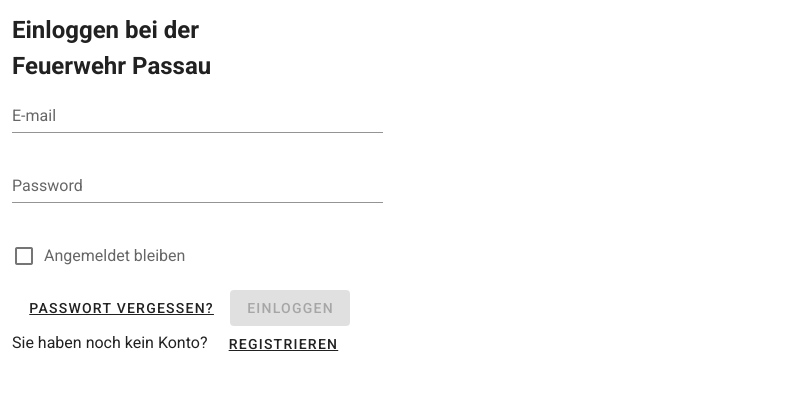
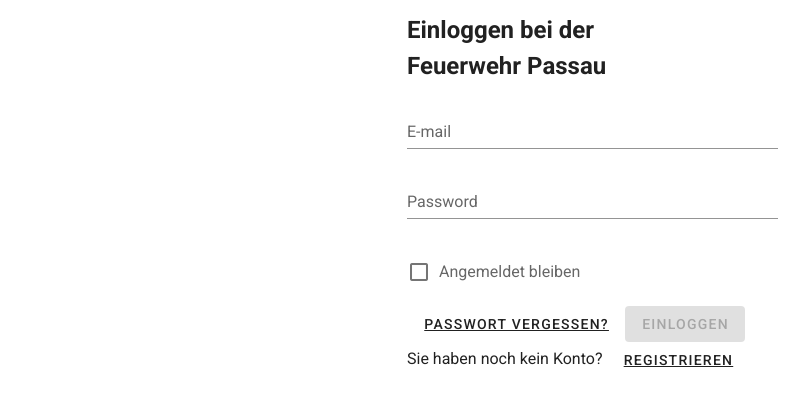
Before and after one commit to AlaaEzzeldin/sandbags-management, a Vue app in the folder sandsack-management-frontend/: page / in a window 1280 px wide. Shown: the top 406 px of the page, without its empty margins (0-796 px from the left). Built offline with nearby package versions, Linux system fonts and the light colour scheme.

Commit message:
centralize the login card

```diff
--- a/sandsack-management-frontend/src/views/LoginPage.vue
+++ b/sandsack-management-frontend/src/views/LoginPage.vue
@@ -1,10 +1,12 @@
 <template>
-  <v-container>
-    <v-row>
-      <v-col cols="4">
-        <v-form ref="form" v-model="valid">
+  <v-container fluid fill-height>
+    <v-row align="center" justify="center" >
+      <v-col cols="4" >
+        <v-card elevation="0" class="justify-center align-center align-content-center"  max-width="600px" >
           <h2>Einloggen bei der</h2>
           <h2>Feuerwehr Passau</h2>
+
+          <v-form ref="form" v-model="valid" style="margin-top: 20px">
             <v-text-field
                 v-model="email"
                 :rules="emailRules"
@@ -38,6 +40,7 @@
               <u>Registrieren</u>
             </v-btn>
           </v-form>
+        </v-card>
       </v-col>
     </v-row>
   </v-container>
```
Lines whose indentation alone changed are shown as unchanged.
